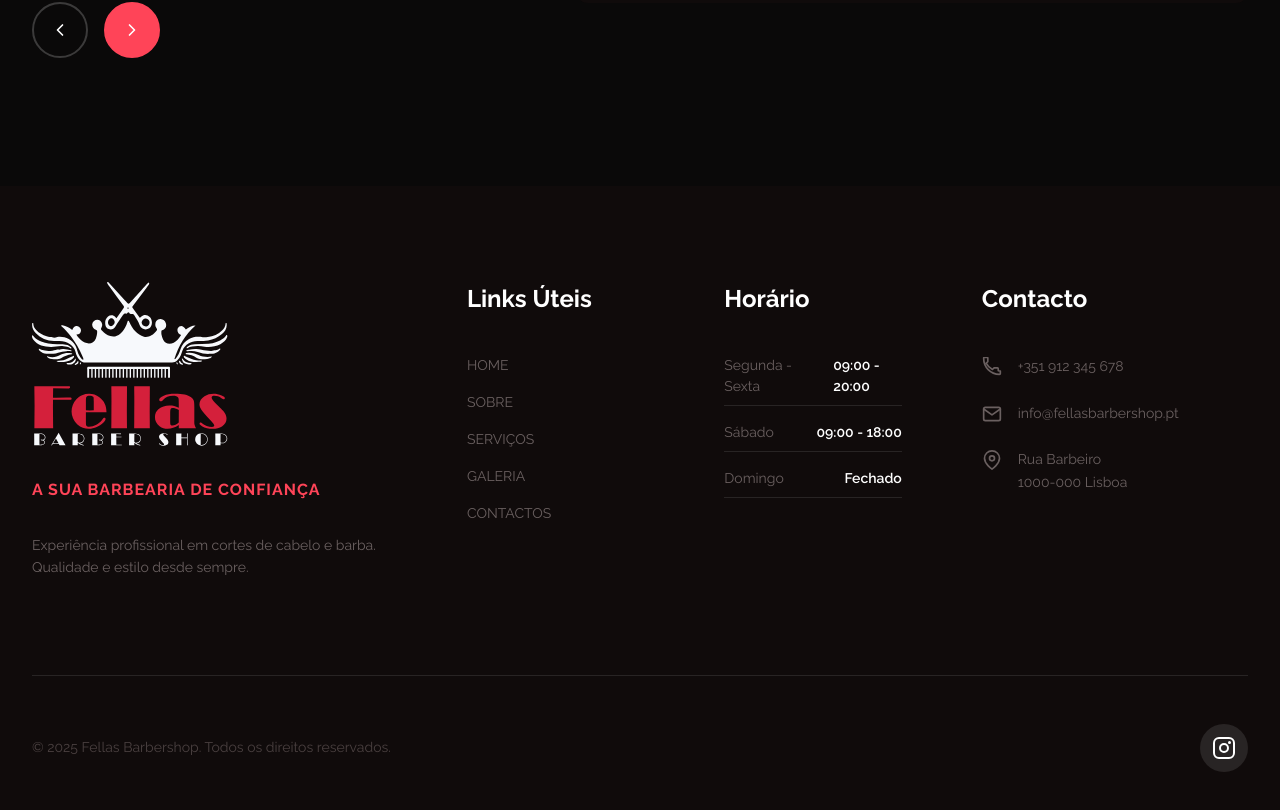
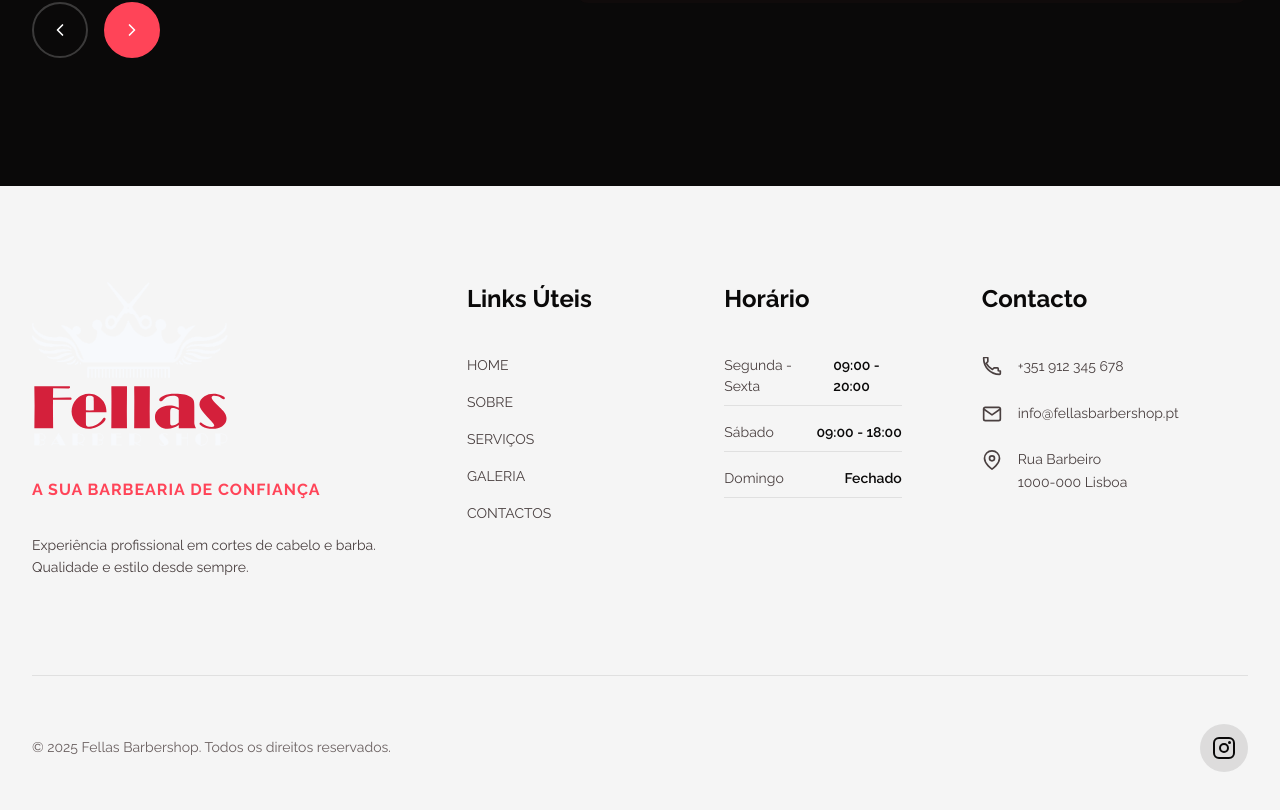
Before and after one commit to mlanes/fellas-babershop-spa, a Vue app: page / in a window 1280 px wide. Shown: the part 6681-7491 px from the top of the page. Built offline with nearby package versions, Linux system fonts and the light colour scheme.

Commit message:
feat(theme): apply theme styles to AppFooter

```diff
--- a/src/components/layout/AppFooter.vue
+++ b/src/components/layout/AppFooter.vue
@@ -117,9 +117,10 @@ const handleNavClick = (href: string) => {
 @use '@/assets/styles/mixins' as *;
 
 .footer {
-  background-color: $gray-2;
-  color: $white;
+  background-color: var(--theme-surface);
+  color: var(--theme-text-primary);
   padding: $spacing-5xl 0 $spacing-2xl;
+  transition: background-color $transition-base, color $transition-base;
 
   @include element('container') {
     @include container;
@@ -149,8 +150,9 @@ const handleNavClick = (href: string) => {
   }
 
   @include element('logo') {
-    color: $white;
+    color: var(--theme-text-primary);
     margin-bottom: $spacing-sm;
+    transition: color $transition-base;
   }
 
   @include element('tagline') {
@@ -161,9 +163,10 @@ const handleNavClick = (href: string) => {
   }
 
   @include element('description') {
-    color: $gray-6;
+    color: var(--theme-text-secondary);
     line-height: 1.6;
     margin-bottom: $spacing-md;
+    transition: color $transition-base;
   }
 
   @include element('social-link') {
@@ -173,21 +176,23 @@ const handleNavClick = (href: string) => {
     width: 48px;
     height: 48px;
     border-radius: 50%;
-    background-color: rgba($white, 0.1);
-    color: $white;
+    background-color: color-mix(in srgb, var(--theme-text-primary) 10%, transparent);
+    color: var(--theme-text-primary);
     transition: all $transition-base;
     text-decoration: none;
 
     &:hover {
       background-color: $brand-red;
+      color: $white;
       transform: translateY(-4px);
     }
   }
 
   @include element('heading') {
-    color: $white;
+    color: var(--theme-text-primary);
     font-weight: 700;
     margin-bottom: $spacing-md;
+    transition: color $transition-base;
   }
 
   @include element('links') {
@@ -197,7 +202,7 @@ const handleNavClick = (href: string) => {
   }
 
   @include element('link') {
-    color: $gray-6;
+    color: var(--theme-text-secondary);
     text-decoration: none;
     font-size: 14px;
     transition: color $transition-base;
@@ -218,18 +223,21 @@ const handleNavClick = (href: string) => {
     justify-content: space-between;
     gap: $spacing-lg;
     padding-bottom: $spacing-sm;
-    border-bottom: 1px solid rgba($white, 0.1);
+    border-bottom: 1px solid var(--theme-border);
+    transition: border-color $transition-base;
   }
 
   @include element('hours-day') {
-    color: $gray-6;
+    color: var(--theme-text-secondary);
     font-size: 14px;
+    transition: color $transition-base;
   }
 
   @include element('hours-time') {
-    color: $white;
+    color: var(--theme-text-primary);
     font-size: 14px;
     font-weight: 600;
+    transition: color $transition-base;
   }
 
   @include element('contacts') {
@@ -242,7 +250,7 @@ const handleNavClick = (href: string) => {
     display: flex;
     align-items: flex-start;
     gap: $spacing-md;
-    color: $gray-6;
+    color: var(--theme-text-secondary);
     text-decoration: none;
     font-size: 14px;
     line-height: 1.6;
@@ -260,14 +268,16 @@ const handleNavClick = (href: string) => {
 
   @include element('bottom') {
     padding-top: $spacing-2xl;
-    border-top: 1px solid rgba($white, 0.1);
+    border-top: 1px solid var(--theme-border);
     display: flex;
     justify-content: space-between;
     align-items: center;
+    transition: border-color $transition-base;
   }
 
   @include element('copyright') {
-    color: $gray-5;
+    color: var(--theme-text-tertiary);
+    transition: color $transition-base;
   }
 
   @include element('bottom-social') {
```
